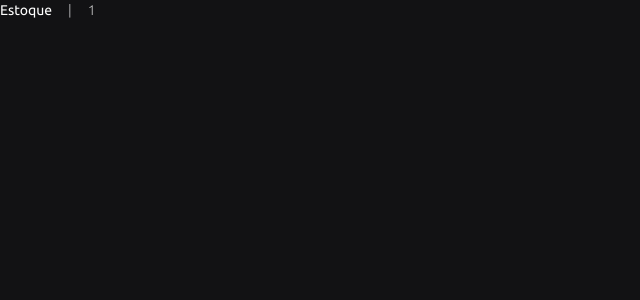
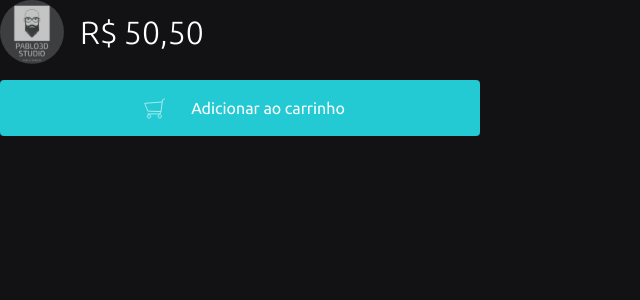
Before and after one commit to Felipe-Emanuel/Pablo-Studio, a Next.js app: page / in a window 1280 px wide. Shown: the top 300 px of the page, without its empty margins (0-640 px from the left). Built offline with nearby package versions, Linux system fonts and the light colour scheme.

Commit message:
✨ feat: PriceCard
add a card with Pablo's logo with about link, price and add to cart button

```diff
--- a/src/components/animations/cart/CartAnimation.tsx
+++ b/src/components/animations/cart/CartAnimation.tsx
@@ -1,16 +1,25 @@
 import { useLottie } from "lottie-react";
+import { useEffect } from "react";
 import cart from "./cart.json";
 
-export function CartAnimation() {
+interface CartAnimationProps {
+  hovered: boolean | undefined;
+}
+
+export function CartAnimation({ hovered }: CartAnimationProps) {
   const options = {
     animationData: cart,
     autoplay: true,
     loop: 0,
   };
 
-  const { View } = useLottie(options);
+  const { View, playSegments } = useLottie(options);
+
+  useEffect(() => {
+    hovered ? playSegments([0, 30], true) : playSegments([30, 60], true);
+  }, [hovered]);
 
   return (
-    <span className="rounded-full w-10 h-10 flex items-center">{View}</span>
+    <span className="rounded-full w-10 h-0 flex items-center">{View}</span>
   );
 }
--- /dev/null
+++ b/src/components/layout/priceCard/index.tsx
@@ -0,0 +1,31 @@
+import { useState } from "react";
+import { Logo } from "@util/assets/Logo";
+import { Button } from "@util/buttons/Button";
+import { Price } from "@util/texts/Price";
+import Link from "next/link";
+
+interface PriceCardProps {
+  price: string;
+}
+
+export function PriceCard({ price }: PriceCardProps) {
+  const [isHover, setIsHover] = useState(false);
+
+  const checkHovered = () => setIsHover((isHover) => !isHover);
+
+  return (
+    <div
+      onMouseEnter={checkHovered}
+      onMouseLeave={checkHovered}
+      className="flex flex-col gap-4 max-w-[30rem] h-20"
+    >
+      <div className="flex items-center gap-4">
+        <Link href="/about">
+          <Logo className="w-16 h-16" />
+        </Link>
+        <Price price={price} />
+      </div>
+      <Button text="Adicionar ao carrinho" cart isHovered={isHover} />
+    </div>
+  );
+}
--- a/src/components/util/assets/Logo.tsx
+++ b/src/components/util/assets/Logo.tsx
@@ -1,7 +1,11 @@
-export function Logo() {
+interface LogoProps {
+  className?: string
+}
+
+export function Logo({className}: LogoProps) {
   return (
     <svg
-      className="w-10 h-10 justify-center relative"
+      className={`w-10 h-10 justify-center relative ${className}`}
       viewBox="0 0 67 67"
       fill="none"
       xmlns="http://www.w3.org/2000/svg"
--- a/src/components/util/buttons/Button.tsx
+++ b/src/components/util/buttons/Button.tsx
@@ -3,9 +3,10 @@ import { CartAnimation } from "@animations/cart/CartAnimation";
 type ButtonProps = {
   text: string;
   cart?: boolean;
+  isHovered?: boolean;
 };
 
-export function Button({ text, cart }: ButtonProps) {
+export function Button({ text, cart, isHovered }: ButtonProps) {
   return (
     <button
       className="
@@ -13,7 +14,7 @@ export function Button({ text, cart }: ButtonProps) {
       transition-colors rounded w-full py-4
       text-white hover:text-white/75 hover:bg-secondary/75 bg-secondary"
     >
-      {cart && <CartAnimation />}
+      {cart && <CartAnimation hovered={isHovered}/>}
       {text}
     </button>
   );
--- a/src/pages/index.tsx
+++ b/src/pages/index.tsx
@@ -1,9 +1,9 @@
-import { Stock } from "@layout/stock";
+import { PriceCard } from "@layout/priceCard";
 
 export default function Home() {
   return (
     <div className="w-screen h-screen flex flex-col gap-4 bg-dark">
-      <Stock qtd={1}/>
+      <PriceCard price="50,50"/>
     </div>
   );
 }
```
